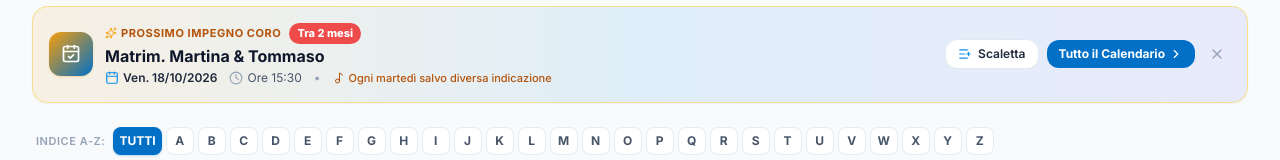
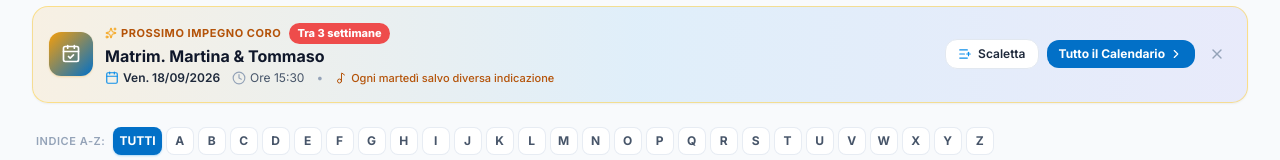
Before and after one commit to gruppomaranatha-sys/maranathapp, a React (Vite) app: page / in a window 1280 px wide. Shown: the part 154-314 px from the top of the page. Built offline with nearby package versions, Linux system fonts and the light colour scheme.

Commit message:
Correct wedding dates to September 18 and 19, 2026

```diff
--- a/src/data/choirCalendar.js
+++ b/src/data/choirCalendar.js
@@ -93,9 +93,9 @@ export const CHOIR_DODECALOGO = [
 
 export const CHOIR_CALENDAR_EVENTS = [
   {
-    id: 'cal-2026-10-18',
-    isoDate: '2026-10-18T15:30:00',
-    dateDisplay: 'Ven. 18/10/2026',
+    id: 'cal-2026-09-18',
+    isoDate: '2026-09-18T15:30:00',
+    dateDisplay: 'Ven. 18/09/2026',
     time: '15:30',
     title: 'Matrim. Martina & Tommaso',
     category: 'wedding',
@@ -104,9 +104,9 @@ export const CHOIR_CALENDAR_EVENTS = [
     note: ''
   },
   {
-    id: 'cal-2026-10-19',
-    isoDate: '2026-10-19T15:30:00',
-    dateDisplay: 'Sab. 19/10/2026',
+    id: 'cal-2026-09-19',
+    isoDate: '2026-09-19T15:30:00',
+    dateDisplay: 'Sab. 19/09/2026',
     time: '15:30',
     title: 'Matrim. Giorgia & Gianluca',
     category: 'wedding',
```
